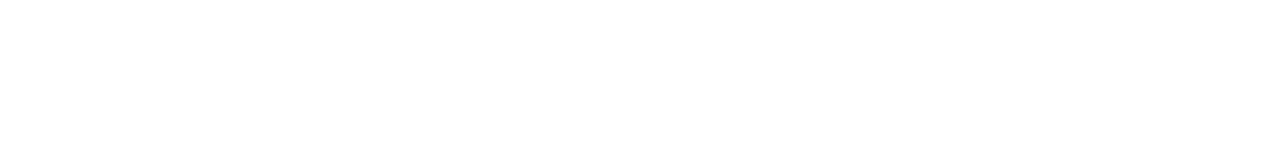
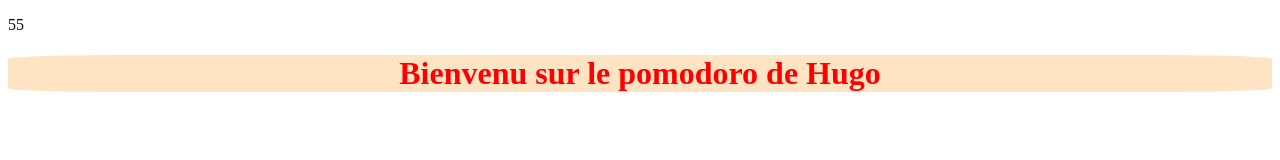
Before and after one commit to hpottier272/pomodoro_hugo, a plain HTML site: page appli.html in a window 1280 px wide. Drawn offline with Linux system fonts and the light colour scheme.

Commit message:
creation css et js et debut du chrono

```diff
--- a/appli.html
+++ b/appli.html
@@ -1,11 +1,13 @@
 <!DOCTYPE html>
-<html lang="en">
+<html lang="fr">
 <head>
     <meta charset="UTF-8">
-    <meta name="viewport" content="width=device-width, initial-scale=1.0">
-    <title>Document</title>
+    <title>pomodoro_hugo</title>
+    <script defer src="partie_js.js"></script>
+    <link rel="stylesheet" href="partie_css.css">
 </head>
 <body>
-
+    <p id="affichage"></p>
+    <h1>Bienvenu sur le pomodoro de Hugo</h1>
 </body>
 </html>
--- /dev/null
+++ b/partie_css.css
@@ -0,0 +1,6 @@
+h1{
+    color: red;
+    text-align: center;
+    background-color: bisque;
+    border-radius: 10%;
+}
--- /dev/null
+++ b/partie_js.js
@@ -0,0 +1,22 @@
+
+
+let secondes = 60;
+
+  // élément où afficher le décompte
+  let para = document.getElementById("affichage");
+
+  // lance l'exécution de la fonction à toutes les secondes
+  let chrono = window.setInterval(tictictic, 1000);
+
+  // ---------------------------------------------------------
+  // Incrément le nombre de secondes, affiche cette quantité
+  // et arrête automatiquement après une minute.
+  // ---------------------------------------------------------
+  function tictictic() {
+    secondes--;
+    para.innerHTML = secondes;
+    if (secondes == 00) {
+      // arrête l'exécution lancée par setInterval()
+      window.clearTimeout(chrono);
+    }
+  }
```
